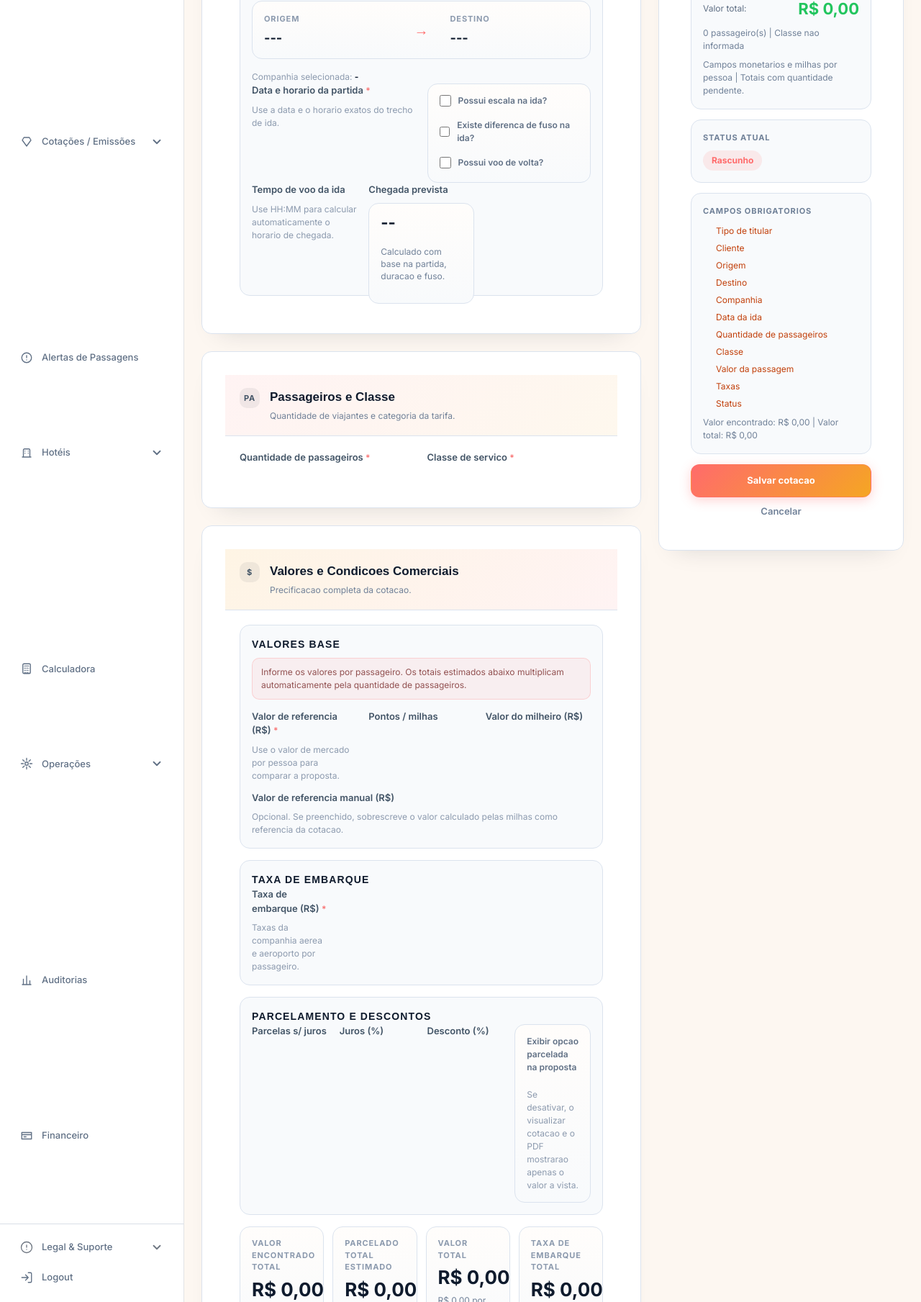
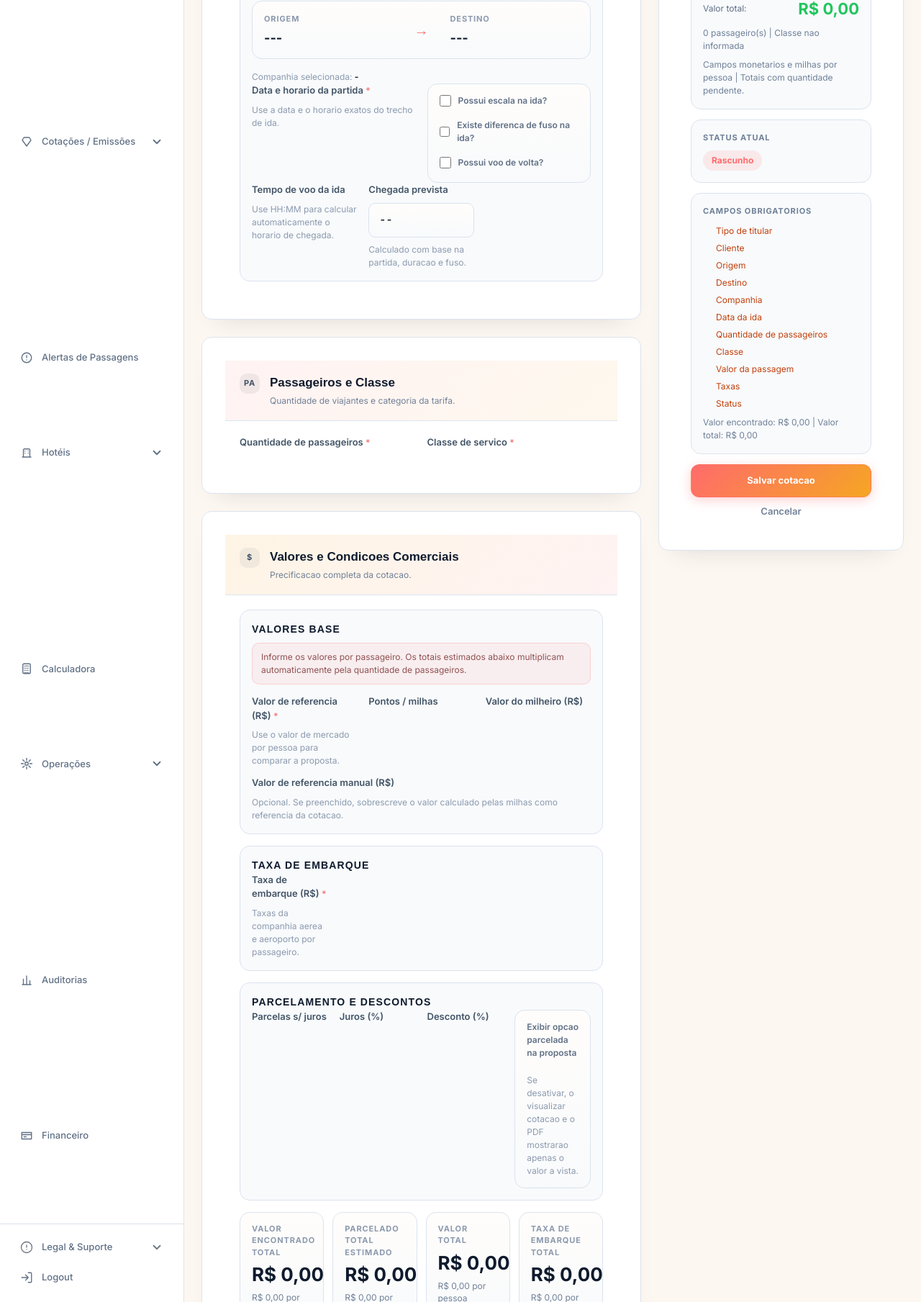
Before and after one commit to PedroNacari97/site-fpp, a Django app: template gestao/templates/admin_custom/form_cotacao.html in a window 1280 px wide. Shown: the part 791-2600 px from the top of the page at 72% size. Run offline with Django 5.2, Linux system fonts and the light colour scheme; the template is opened without the code that fills it, so the values that code supplies are empty; parts of the project's set-up code (start-up, migrations or seed data) failed here and were passed over; some libraries are stand-ins or nearby versions.

Commit message:
Fix: horario de chegada — card padronizado + calculo na emissao
- Card .quote-arrival-card e .wizard-arrival-card no tamanho do input
  (min-height 48px, padding 12x14, border-radius 10px, fonte 14px)
- Texto helper ("Calculado com base…") movido para fora do card,
  usando .quote-helper / .wizard-helper igual aos outros campos
- emission_figma.js: portado calculo de chegada (ida/volta) que
  antes so existia no cotacao_figma.js — agora atualiza em tempo
  real ao trocar data/duracao/fuso e ao ligar/desligar volta
- aria-live="polite" nos strong para leitor de tela

Co-Authored-By: Claude Opus 4.7 <noreply@anthropic.com>

```diff
--- a/gestao/static/gestao/css/cotacao_figma.css
+++ b/gestao/static/gestao/css/cotacao_figma.css
@@ -374,25 +374,22 @@
 }
 
 .quote-arrival-card {
-  display: grid;
-  gap: 6px;
-  min-height: 100%;
-  padding: 14px 16px;
-  border-radius: 14px;
+  display: flex;
+  align-items: center;
+  width: 100%;
+  min-height: 48px;
+  padding: 12px 14px;
+  border-radius: 10px;
   border: 1px solid var(--wizard-border);
-  background: rgba(15, 23, 42, 0.55);
+  background: var(--wizard-surface-2);
 }
 
 .quote-arrival-card strong {
   color: var(--wizard-text);
-  font-size: 22px;
-  line-height: 1.1;
-}
-
-.quote-arrival-card small {
-  color: var(--wizard-text-dim);
-  font-size: 12px;
-  line-height: 1.45;
+  font-size: 14px;
+  line-height: 1.2;
+  font-weight: 600;
+  font-variant-numeric: tabular-nums;
 }
 
 .quote-collapsible {
@@ -878,7 +875,6 @@
   color: var(--wizard-text);
 }
 
-.quote-arrival-card small,
 .quote-finance-card small,
 .quote-summary-block__muted {
   color: var(--wizard-text-muted);
--- a/gestao/static/gestao/css/wizard.css
+++ b/gestao/static/gestao/css/wizard.css
@@ -263,6 +263,25 @@
 
 .wizard-grid--financial {
   grid-template-columns: repeat(3, minmax(0, 1fr));
+}
+
+.wizard-arrival-card {
+  display: flex;
+  align-items: center;
+  width: 100%;
+  min-height: 48px;
+  padding: 12px 14px;
+  border-radius: 10px;
+  border: 1px solid var(--wizard-border);
+  background: var(--wizard-surface-2);
+}
+
+.wizard-arrival-card strong {
+  color: var(--wizard-text);
+  font-size: 14px;
+  line-height: 1.2;
+  font-weight: 600;
+  font-variant-numeric: tabular-nums;
 }
 
 .wizard-label {
--- a/gestao/templates/admin_custom/form_cotacao.html
+++ b/gestao/templates/admin_custom/form_cotacao.html
@@ -189,9 +189,9 @@
                                 <div>
                                     <label class="quote-label">Chegada prevista</label>
                                     <div class="quote-arrival-card">
-                                        <strong id="route-preview-arrival-ida">--</strong>
-                                        <small>Calculado com base na partida, duracao e fuso.</small>
+                                        <strong id="route-preview-arrival-ida" aria-live="polite">--</strong>
                                     </div>
+                                    <p class="quote-helper">Calculado com base na partida, duracao e fuso.</p>
                                 </div>
                             </div>
 
@@ -249,9 +249,9 @@
                                 <div>
                                     <label class="quote-label">Chegada prevista</label>
                                     <div class="quote-arrival-card">
-                                        <strong id="route-preview-arrival-volta">--</strong>
-                                        <small>Calculado automaticamente quando houver volta.</small>
+                                        <strong id="route-preview-arrival-volta" aria-live="polite">--</strong>
                                     </div>
+                                    <p class="quote-helper">Calculado automaticamente quando houver volta.</p>
                                 </div>
                             </div>
 
```
Also changed, not shown: gestao/static/gestao/js/emission_figma.js (+43 -0 lines), gestao/templates/admin_custom/form_emissao_passagem.html (+4 -4 lines).
